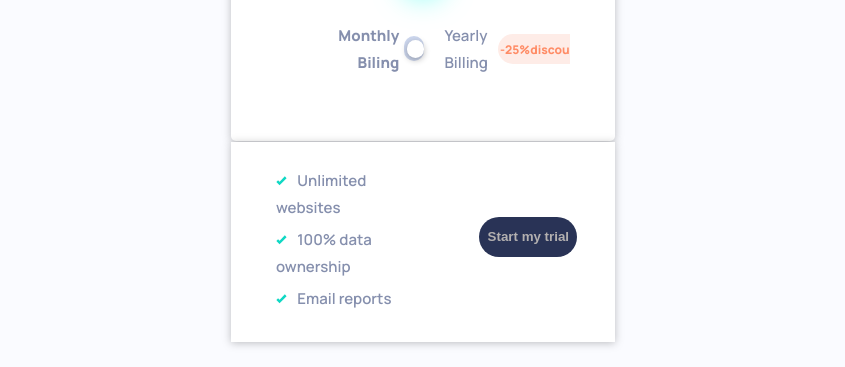
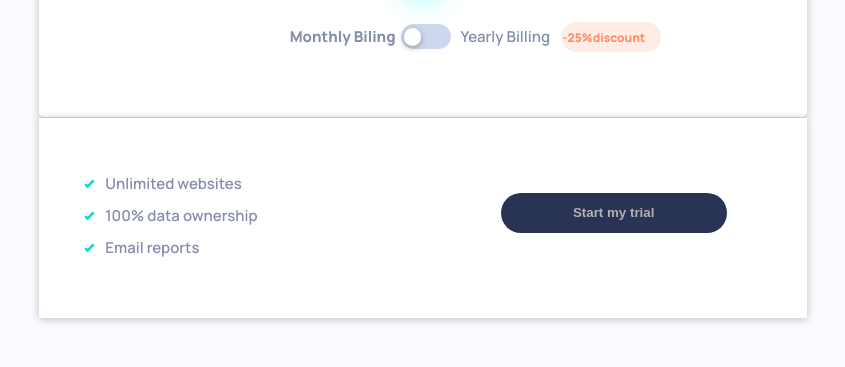
Before and after one commit to NikolaGolubovic/interactive-pricing-component-front, a plain HTML site: page index.html in a window 1280 px wide. Shown: the part 433-800 px from the top of the page, without its empty margins (217-1062 px from the left). Drawn offline with Linux system fonts and the light colour scheme.

Commit message:
centring toggle slider

```diff
--- a/css/style.css
+++ b/css/style.css
@@ -328,12 +328,12 @@ p {
         width: 100%;
         justify-content: center;
         overflow: hidden;
-        padding-left: 85px;
+        padding-left: 80px;
     }
-    p.yearly-discount, p.monthly-billing {
+    p.monthly-billing {
         text-align: right;
+        width: 130px;
         font-size: 1rem;
-        width: 130px;
     }
     .billing-container label {
         margin-left: 5px;
@@ -344,7 +344,7 @@ p {
     }
     .yearly {
         font-size: 1rem;
-        margin-left: 20px;
+        font-weight: 600;
     }
     p.yearly-discount {
         width: 100px;
@@ -391,7 +391,7 @@ p {
 
 @media (min-width: 1200px) {
     .card, .bottom-info {
-        width: 30%;
+        width: 60%;
         padding: 40px 45px;
         top: -150px;
     }
@@ -399,7 +399,7 @@ p {
 
 @media (min-width: 1921px) {
     .card, .bottom-info {
-        width: 25%;
+        width: 50%;
         padding: 40px 45px;
         top: -150px;
     }
```
